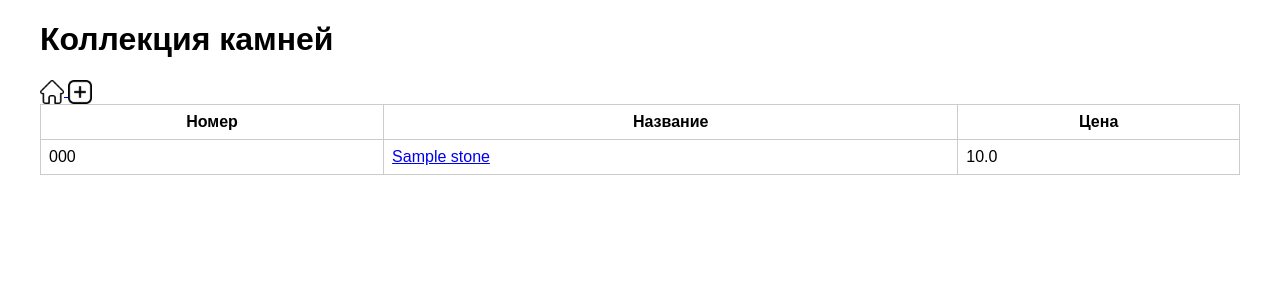
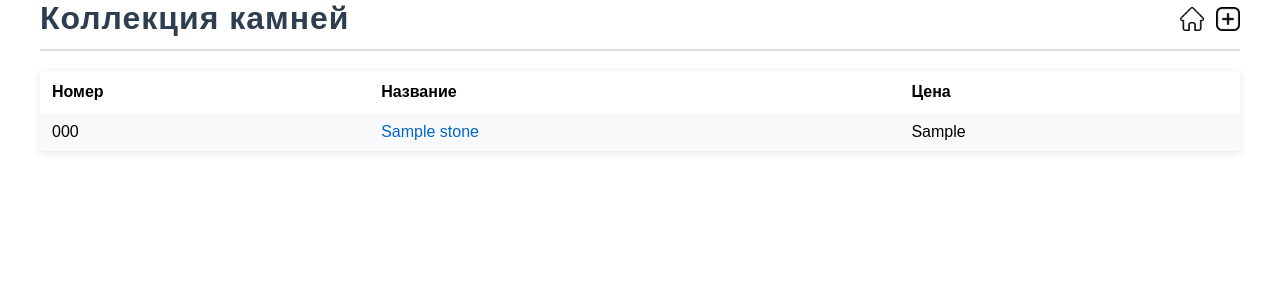
Before and after one commit to orange017/MineralOnyx, a Flask app: page / in a window 1280 px wide. Shown: the top 300 px of the page. Run offline with Flask 3, Linux system fonts and the light colour scheme; tables that the repository leaves empty hold one stand-in row (values such as "Sample post").

Commit message:
Update styles

```diff
--- a/model/stone.py
+++ b/model/stone.py
@@ -31,9 +31,9 @@
     )
 
     cost = db.Column(
-        db.Float
+        db.Text
     )
 
     estimated_price = db.Column(
-        db.Float
+        db.Text
     )
--- a/static/style.css
+++ b/static/style.css
@@ -4,14 +4,24 @@
     font-family: Arial, sans-serif;
 }
 
-table {
-    width: 100%;
-    border-collapse: collapse;
+header {
+    display: flex;
+    align-items: center;
+    gap: 12px;
+    margin-bottom: 20px;
+
+    justify-content: space-between;
+    padding-bottom: 12px;
+    border-bottom: 2px solid #dcdcdc;
 }
 
-td, th {
-    border: 1px solid #ccc;
-    padding: 8px;
+header h1 {
+    margin: 0;
+    margin-right: auto;
+    font-size: 2rem;
+    font-weight: 700;
+    color: #2c3e50;
+    letter-spacing: 1px;
 }
 
 img {
@@ -65,3 +75,144 @@
     height: 28px;
     cursor: pointer;
 }
+
+
+table {
+    width: 100%;
+    border-collapse: collapse;
+    background: white;
+    box-shadow: 0 2px 8px rgba(0, 0, 0, 0.1);
+}
+
+thead {
+    background: #2c3e50;
+    color: white;
+}
+
+th {
+    padding: 12px;
+    text-align: left;
+    font-weight: 600;
+}
+
+td {
+    padding: 10px 12px;
+    border-bottom: 1px solid #e5e5e5;
+}
+
+tbody tr:nth-child(even) {
+    background: #f8f9fa;
+}
+
+tbody tr:hover {
+    background: #e8f4ff;
+}
+
+tbody tr:last-child td {
+    border-bottom: none;
+}
+
+td a {
+    color: #0066cc;
+    text-decoration: none;
+    font-weight: 500;
+}
+
+td a:hover {
+    text-decoration: underline;
+}
+
+
+.stone-card {
+    max-width: 1200px;
+    margin: 0 auto;
+}
+
+.stone-title {
+    margin-bottom: 20px;
+    color: #2c3e50;
+}
+
+.stone-layout {
+    display: flex;
+    gap: 30px;
+    align-items: flex-start;
+    margin-bottom: 30px;
+}
+
+.stone-photo img {
+    max-width: 450px;
+    max-height: 500px;
+
+    border-radius: 8px;
+
+    box-shadow:
+        0 2px 10px rgba(0,0,0,0.15);
+}
+
+.stone-info {
+    flex: 1;
+
+    background: #f8f9fa;
+
+    padding: 20px;
+
+    border-radius: 8px;
+}
+
+.info-row {
+    display: flex;
+    flex-direction: column;
+
+    margin-bottom: 15px;
+}
+
+.label {
+    font-size: 13px;
+    font-weight: 600;
+    color: #666;
+    margin-bottom: 4px;
+    text-transform: uppercase;
+    letter-spacing: 0.5px;
+}
+
+.facts-section {
+    margin-top: 20px;
+}
+
+.facts-section h3 {
+    margin-bottom: 12px;
+}
+
+.facts-text {
+    line-height: 1.7;
+    background: #ffffff;
+    border: 1px solid #e5e5e5;
+    border-radius: 8px;
+    padding: 20px;
+    white-space: pre-line;
+    line-height: 1.7;
+}
+
+.actions {
+    margin-top: 20px;
+
+    display: flex;
+    gap: 12px;
+}
+
+.icon-button {
+    border: none;
+    background: none;
+    padding: 0;
+    cursor: pointer;
+}
+
+.icon-button:hover {
+    opacity: 0.8;
+}
+
+.icon-button .icon {
+    width: 28px;
+    height: 28px;
+}
--- a/templates/base.html
+++ b/templates/base.html
@@ -10,11 +10,11 @@
 <header>
     <h1>Коллекция камней</h1>
 
-    <a href="{{ url_for('index') }}">
+    <a href="{{ url_for('index') }}" title="На главную">
         <img src="{{ url_for('static', filename='icons/home.png') }}" class="icon">
     </a>
 
-    <a href="{{ url_for('new') }}">
+    <a href="{{ url_for('new') }}" title="Добавить">
         <img src="{{ url_for('static', filename='icons/add.png') }}" class="icon">
     </a>
 </header>
```
Also changed, not shown: templates/edit.html (+8 -2 lines), templates/stone.html (+57 -15 lines), static/icons/add-photo.png (added), 1 other file.
